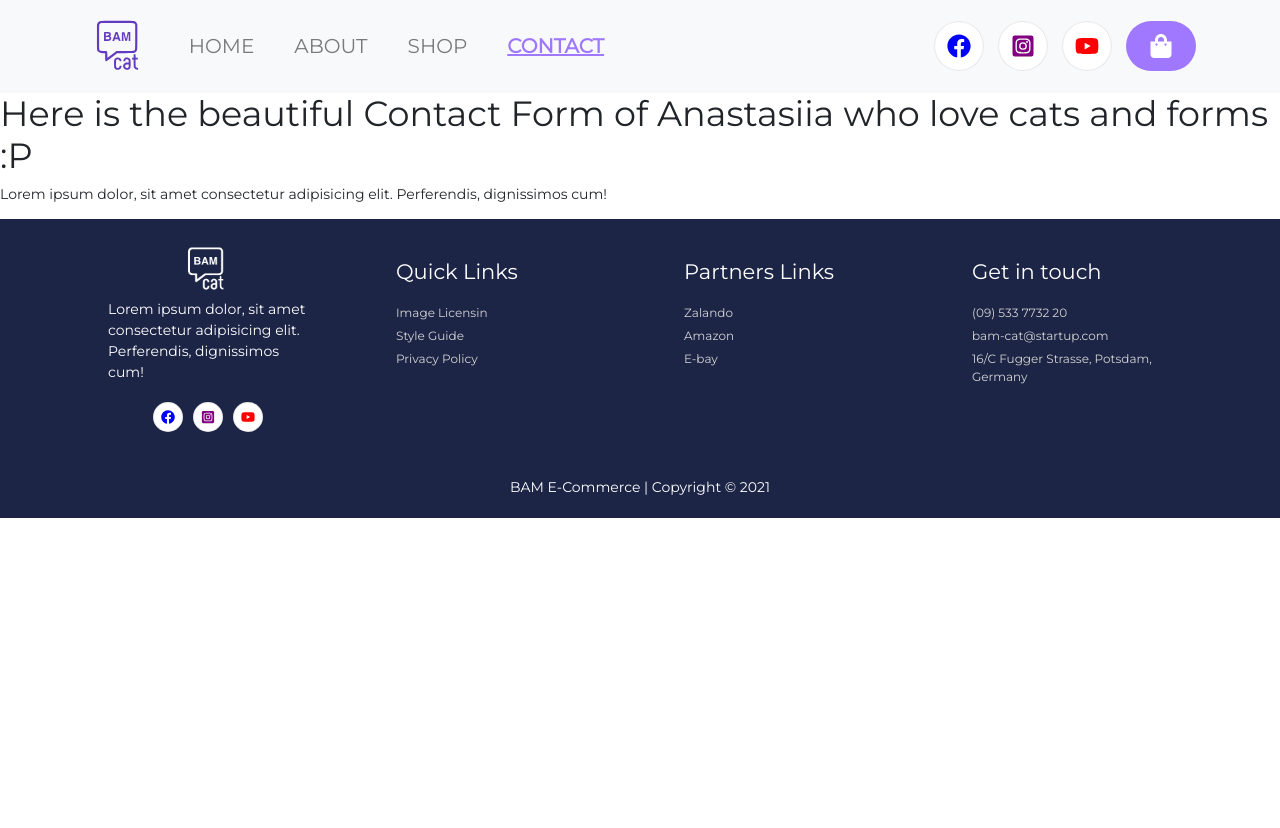
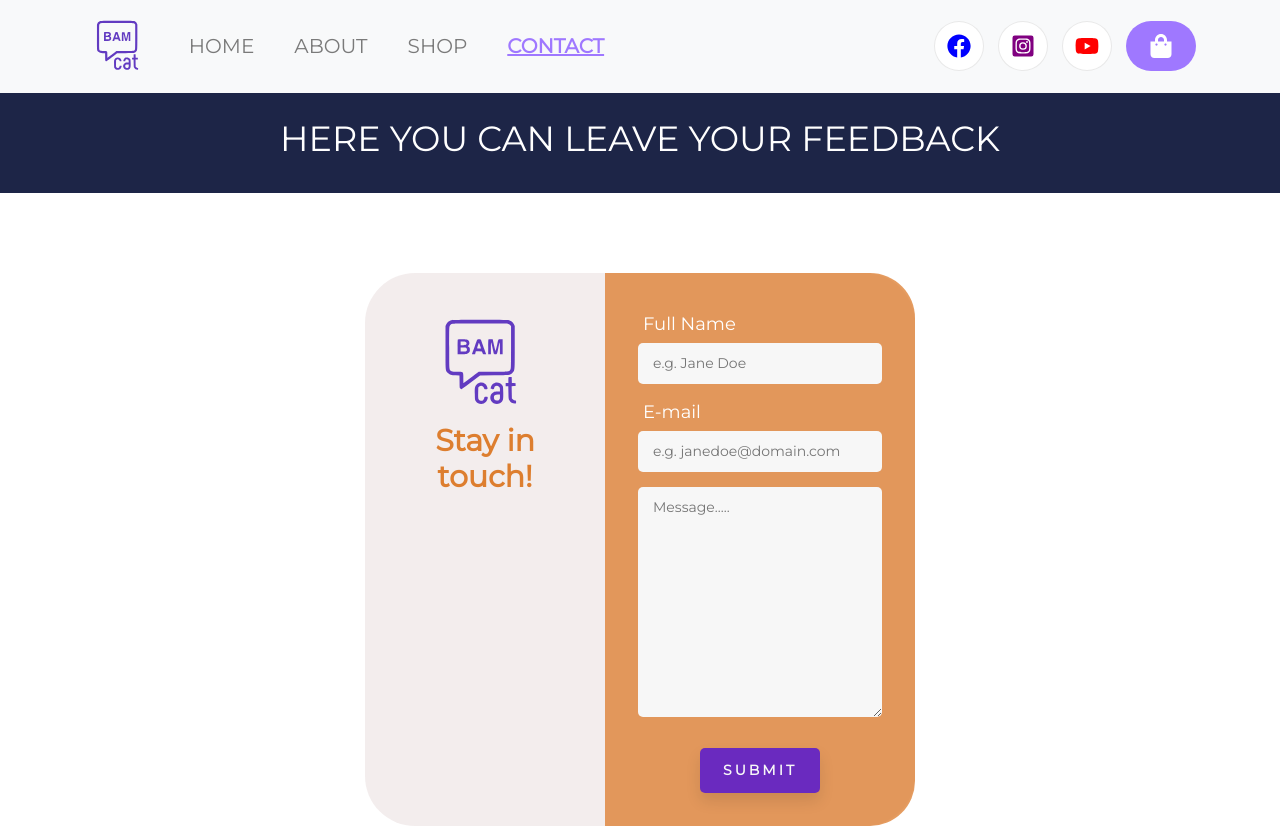
Before and after one commit to syed-ghufran-hassan/B.A.M-eCommerce, a React (Create React App) app: page /contact in a window 1280 px wide. Shown: the top 828 px of the page. Before the commit the page ends 800 px from the top, so only its background shows below. Built offline with nearby package versions, Linux system fonts and the light colour scheme.

Commit message:
change the position of $ icon in modal
create contactUs form with some styles

```diff
--- /dev/null
+++ b/src/features/Components/ContactUsForm.js
@@ -0,0 +1,52 @@
+import React from "react";
+import logo from "../img/logo.svg";
+
+function FormPage() {
+  return (
+    <>
+      <header className="form-description">
+        <h1>here you can leave your feedback</h1>
+      </header>
+<div className="form-container">
+      <div className="form-wrap">
+        <div className="profile">
+          <img className="form-logo" alt="logo" src={logo} />
+          <h2>Stay in touch!</h2>
+        </div>
+        <form method="post" action="fakepage.js">
+          <div>
+            <label htmlFor="name">Full Name</label>
+            <input
+              type="text"
+              name="name"
+              required
+              placeholder="e.g. Jane Doe"
+            />
+          </div>
+          <div>
+            <label htmlFor="email">E-mail</label>
+            <input
+              type="email"
+              name="email"
+              required
+              placeholder="e.g. janedoe@domain.com"
+            />
+          </div>
+          <textarea
+            className="input-message"
+            cols={30}
+            rows={10}
+            placeholder="Message....."
+            defaultValue={""}
+          />
+          <button className="submit-btn" type="submit">
+            Submit
+          </button>
+        </form>
+      </div>
+    </div>
+    </>
+  );
+}
+
+export default FormPage;
--- a/src/features/Components/ProductModal.js
+++ b/src/features/Components/ProductModal.js
@@ -33,6 +33,7 @@ function ProductModal(props) {
                   </div>
                   <div className="product-title">{props.product.title}</div>
                   <div className="product-price">
+                    <FaDollarSign className="curency-prise" size={20} />
                     {props.product.price
                       ? props.product.price.toString().split(".")[0]
                       : 0}
@@ -40,7 +41,6 @@ function ProductModal(props) {
                       {props.product.price
                         ? props.product.price.toString().split(".")[1]
                         : 0}
-                        <FaDollarSign className="curency-prise" size={20} />
                     </span>
                   </div>
                 </div>
@@ -55,7 +55,9 @@ function ProductModal(props) {
                 <div className="product-available">
                   In stock.{" "}
                   <span className="product-extended">
-                    <a className="warranty-link" href="#0">Buy Extended Warranty</a>
+                    <a className="warranty-link" href="#0">
+                      Buy Extended Warranty
+                    </a>
                   </span>
                 </div>
               </div>
@@ -91,7 +93,7 @@ function ProductModal(props) {
                 Total Price
                 <div className="product-checkout-total">
                   <i className="FaDollarSign currency-total-icon">
-                  <FaDollarSign size={20} />
+                    <FaDollarSign size={20} />
                   </i>
                   <div className="product-checkout-total-amount">0.00</div>
                 </div>
--- a/src/features/Pages/Contact.js
+++ b/src/features/Pages/Contact.js
@@ -1,10 +1,12 @@
-import React from 'react'
+import React from "react";
+import FormPage from "../Components/ContactUsForm";
+
+import "../styles/ContactUsForm.css";
 
 export default function Contact() {
   return (
     <div>
-      <h1>Here is the beautiful Contact Form of Anastasiia who love cats and forms :P</h1>
-      <p>Lorem ipsum dolor, sit amet consectetur adipisicing elit. Perferendis, dignissimos cum!</p>
+      <FormPage />
     </div>
-  )
+  );
 }
--- /dev/null
+++ b/src/features/styles/ContactUsForm.css
@@ -0,0 +1,106 @@
+.form-container {
+  margin: 80px auto;
+  position: relative;
+  display: flex;
+  justify-content: center;
+  height: 100%;
+}
+.form-description {
+  width: 100vw;
+  height: 100px;
+  display: flex;
+  justify-content: center;
+  align-items: center;
+  background-color: #1d2547;
+  color: white;
+  text-transform: uppercase;
+}
+.form-wrap {
+  width: 550px;
+  background: #f3ededf6;
+  border-radius: 50px;
+}
+
+.form-logo {
+  width: 120px;
+  transition: cubic-bezier(0.46, -0.3, 0.49, 1.32) 3s;
+}
+.form-logo:hover {
+  transform: translateY(10%);
+}
+.profile {
+  width: 240px;
+  float: left;
+  text-align: center;
+  padding: 30px;
+}
+form {
+  background: #dd7d2fc2;
+  float: left;
+  width: calc(100% - 240px);
+  padding: 33px;
+  border-radius: 0 45px 45px 0;
+  color: white;
+}
+
+form div {
+  margin-bottom: 15px;
+  position: relative;
+}
+
+.profile h2 {
+  font-size: 30px;
+  font-weight: bold;
+  position: relative;
+  color: #dd7e2f;
+}
+
+label {
+  display: block;
+  font-size: 18px;
+  margin: 5px;
+}
+
+input[type="text"],
+input[type="email"],
+.input-message {
+  width: 100%;
+  padding: 10px 15px;
+  border-width: 0;
+  border-radius: 5px;
+  background: rgb(247, 247, 247);
+  outline: none;
+  cursor: pointer;
+}
+
+input[type="text"]:focus,
+input[type="email"]:focus,
+.input-message:focus {
+  box-shadow: inset 0 0 0 2px rgba(122, 122, 122, 0.705);
+  border-radius: 10px;
+}
+.submit-btn {
+  text-decoration: none;
+  padding: 10px 0;
+  border-width: 0;
+  display: block;
+  width: 120px;
+  margin: 25px auto 0;
+  background: #6122c7ec;
+  color: #f7f7f7;
+  font-size: 14px;
+  outline: none;
+  cursor: pointer;
+  text-transform: uppercase;
+  text-align: center;
+  letter-spacing: 3px;
+  font-weight: 600;
+  box-shadow: 0 8px 15px rgba(0, 0, 0, 0.1);
+  transition: 0.3s;
+}
+button:hover {
+  background: #dd7e2f;
+  box-shadow: 0 15px 20px #b8682780;
+  color: white;
+  transform: translateY(-7px);
+}
```
